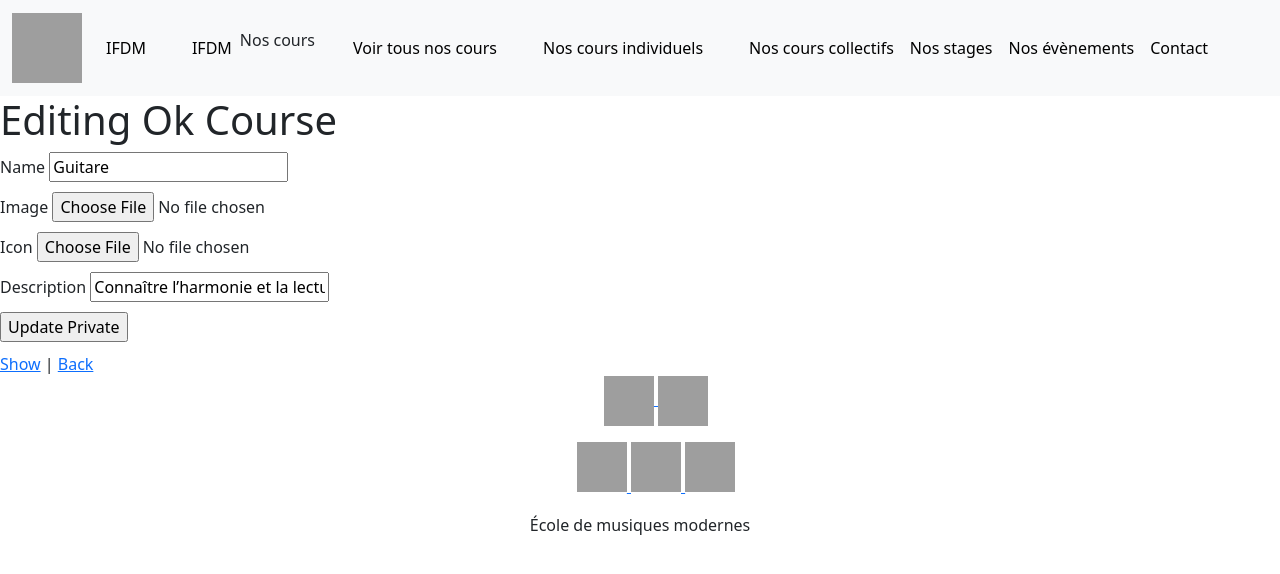
After one commit to maridasi47500/ifdm, a Rails app: page /courses/1/edit in a window 1280 px wide. The commit adds this page. Shown: the top 574 px of the page. Run offline with Rails 7, Linux system fonts and the light colour scheme; data comes from the database, SQL or seed files in the repository; both versions use the stored data as it was after the commit; style sheets or scripts are compiled from the project's sources; some libraries are stand-ins or nearby versions; grey boxes are pictures that could not be loaded.

Commit message:
tous os cours

```diff
--- a/app/controllers/courses_controller.rb
+++ b/app/controllers/courses_controller.rb
@@ -8,8 +8,28 @@ class CoursesController < ApplicationController
       @courses=Private.group(:name)
     when "collectifs"
       @courses=Collective.group(:name)
+    else
+      @courses=Course.all
+      render :allcourses
+    end
+
+  end
+  def edit
+    @course=Course.find(params[:id])
+  end
+  def update
+    @course=Course.find(params[:id])
+    respond_to do |format|
+      if @course.update(course_params)
+        format.html { redirect_to course_url(@course), notice: "Ok course was successfully updated." }
+        format.json { render :show, status: :ok, location: @course }
+      else
+        format.html { render :edit, status: :unprocessable_entity }
+        format.json { render json: @course.errors, status: :unprocessable_entity }
+      end
     end
   end
+
   def show
     @mytitle="Nos cours"
     @course=Course.where("lower(name) like ?","%"+params[:name].gsub("-","%")+"%")
@@ -19,6 +39,17 @@ class CoursesController < ApplicationController
       @mytitle+=" collectifs de"
     end
     @mytitle+=" "+@course[0].name.downcase
+  rescue
+    @mytitle="Nos cours"
+    @course=Course.find(params[:id])
+    if @course.is_a?(Private)
+      @mytitle+=" individuels de"
+    elsif @course.is_a?(Collective)
+      @mytitle+=" collectifs de"
+    end
+    @mytitle+=" "+@course.name.downcase
+    @course=Course.where(id: @course.id)
+
   end
   def courses
   end
@@ -26,4 +57,8 @@ class CoursesController < ApplicationController
   end
   def individual
   end
+  def course_params
+    params.require(:course).permit(:name, :image, :icon, :description)
+  end
+
 end
--- /dev/null
+++ b/app/views/courses/_form.html.erb
@@ -0,0 +1,37 @@
+<%= form_with(model: course,scope: :course,url: course_path(course), local: true) do |form| %>
+  <% if course.errors.any? %>
+    <div id="error_explanation">
+      <h2><%= pluralize(course.errors.count, "error") %> prohibited this ok_course from being saved:</h2>
+
+      <ul>
+        <% course.errors.full_messages.each do |message| %>
+          <li><%= message %></li>
+        <% end %>
+      </ul>
+    </div>
+  <% end %>
+
+  <div class="field">
+    <%= form.label :name %>
+    <%= form.text_field :name %>
+  </div>
+
+  <div class="field">
+    <%= form.label :image %>
+    <%= form.file_field :image %>
+  </div>
+
+  <div class="field">
+    <%= form.label :icon %>
+    <%= form.file_field :icon %>
+  </div>
+
+  <div class="field">
+    <%= form.label :description %>
+    <%= form.text_field :description %>
+  </div>
+
+  <div class="actions">
+    <%= form.submit %>
+  </div>
+<% end %>
--- /dev/null
+++ b/app/views/courses/_thatcourse.html.erb
@@ -0,0 +1,2 @@
+<div><%=course.name%>
+<%=link_to "editer", edit_course_path(course) %></div>
--- /dev/null
+++ b/app/views/courses/allcourses.html.erb
@@ -0,0 +1 @@
+<%=render partial: "courses/thatcourse", as: :course, collection: @courses%>
--- /dev/null
+++ b/app/views/courses/edit.html.erb
@@ -0,0 +1,6 @@
+<h1>Editing Ok Course</h1>
+
+<%= render 'form', course: @course %>
+
+<%= link_to 'Show', course_path(@course) %> |
+<%= link_to 'Back', courses_path %>
--- a/app/views/layouts/application.html.erb
+++ b/app/views/layouts/application.html.erb
@@ -31,6 +31,9 @@ link_to("IFDM","/",{class:"mylink nav-link","aria-current" =>  "page"})
 end%>
 </li>
 <a>Nos cours</a>
+        <%=link_to_unless_current("Voir tous nos cours","/courses",{class:"mylink nav-link active","aria-current" =>  "page"}) do
+link_to("Voir tous nos cours","/courses",{class:"mylink nav-link","aria-current" =>  "page"})
+end%>
         <%=link_to_unless_current("Nos cours individuels","/nos-cours-individuels",{class:"mylink nav-link active","aria-current" =>  "page"}) do
 link_to("Nos cours individuels","/nos-cours-individuels",{class:"mylink nav-link","aria-current" =>  "page"})
 end%>
--- a/config/routes.rb
+++ b/config/routes.rb
@@ -1,4 +1,5 @@
 Rails.application.routes.draw do
+  resources :courses
   get 'inscriptions/index'
   resources :courses
   resources :webbillets
@@ -15,8 +16,9 @@ Rails.application.routes.draw do
   # For details on the DSL available within this file, see https://guides.rubyonrails.org/routing.html
   root to: "ifdm#index"
   get "ifdm", to: "ifdm#index"
-  get "nos-cours-individuels", to: "courses#individual", as: :coursindividuel
-  get "nos-cours-collectifs", to: "courses#group", as: :courscollectif
+  #get "nos-cours-individuels", to: "courses#individual", as: :coursindividuel
+  #get "nos-cours-collectifs", to: "courses#group", as: :courscollectif
+  get "nos-cours-:type", to: "courses#index", as: :allcourses
   get "nos-stages", to: "internships#index"
   get "nos-evenements", to: "events#index"
   get "contact-2", to: "contact#index"
```
Also changed, not shown: app/models/course.rb (+18 -0 lines), db/development.sqlite3, 1 other file.
